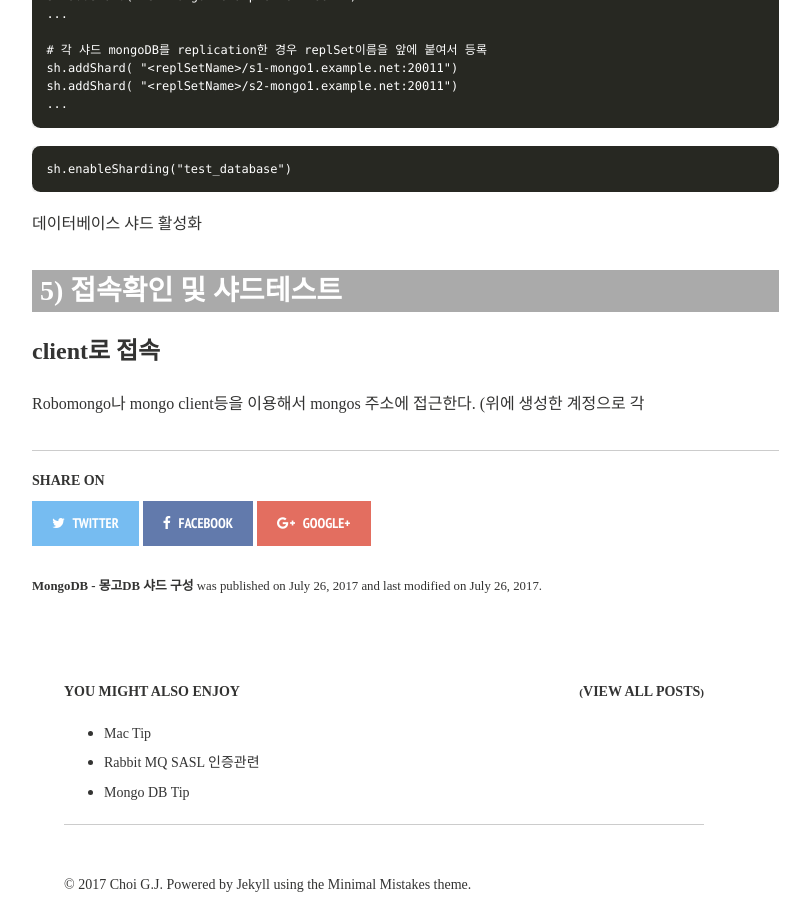
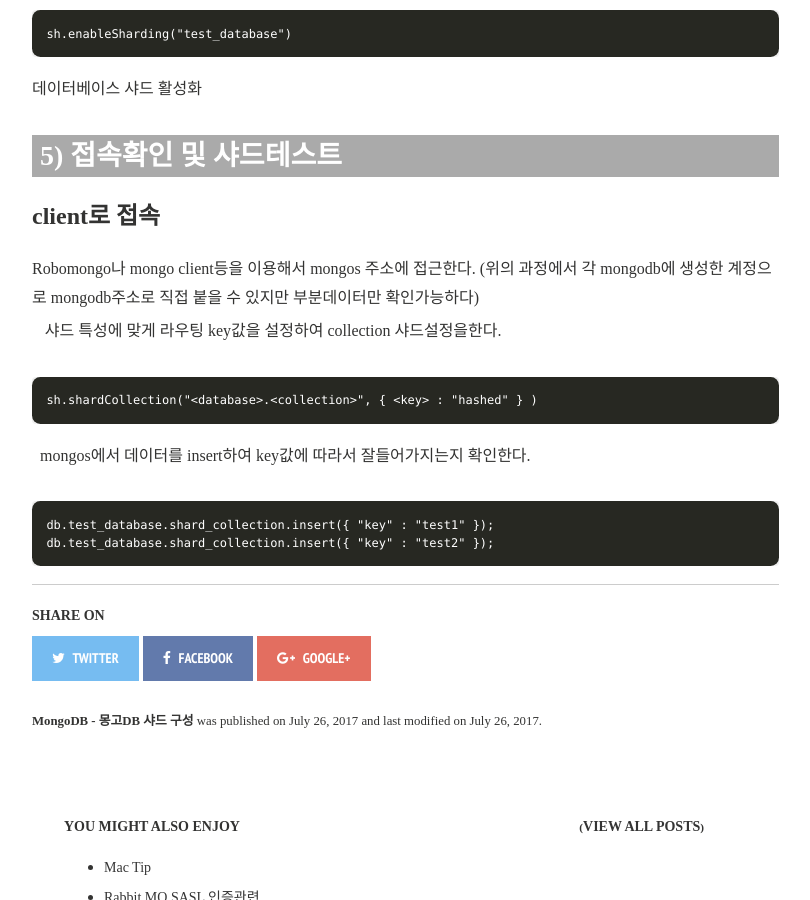
Before and after one commit to gjchoi/gjchoi.github.io, a Jekyll site: the page built from _posts/2017-07-26-mongo-shard-setup.md, in a window 1280 px wide and 900 px high, scrolled down 5013 px. Shown: the whole window, without its empty margins (256-1066 px from the left). Built offline with Jekyll 4.4.1, drawn with Linux system fonts in a browser that asks for light colours; nearby versions of some CDN libraries; comment, search, counter and statistics services are not loaded; some of the changed text lies outside the part shown.

Commit message:
Update 2017-07-26-mongo-shard-setup.md

```diff
--- a/_posts/2017-07-26-mongo-shard-setup.md
+++ b/_posts/2017-07-26-mongo-shard-setup.md
@@ -264,6 +265,20 @@ sh.enableSharding("test_database")
 -------------------------------
 
 ### client로 접속
+
 Robomongo나 mongo client등을 이용해서
 mongos 주소에 접근한다.
-(위에 생성한 계정으로 각
+(위의 과정에서 각 mongodb에 생성한 계정으로 mongodb주소로 직접 붙을 수 있지만 부분데이터만 확인가능하다)
+
+샤드 특성에 맞게 라우팅 key값을 설정하여 collection 샤드설정을한다.
+
+~~~
+sh.shardCollection("<database>.<collection>", { <key> : "hashed" } )
+~~~
+
+mongos에서 데이터를 insert하여 key값에 따라서 잘들어가지는지 확인한다.
+
+~~~
+db.test_database.shard_collection.insert({ "key" : "test1" });
+db.test_database.shard_collection.insert({ "key" : "test2" });
+~~~
```
Also changed, not shown: other parts of _posts/2017-07-26-mongo-shard-setup.md (+3 -2 lines).
